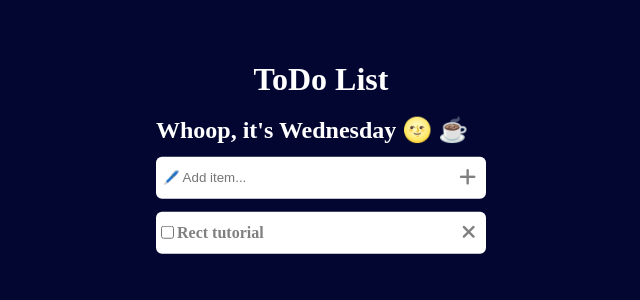
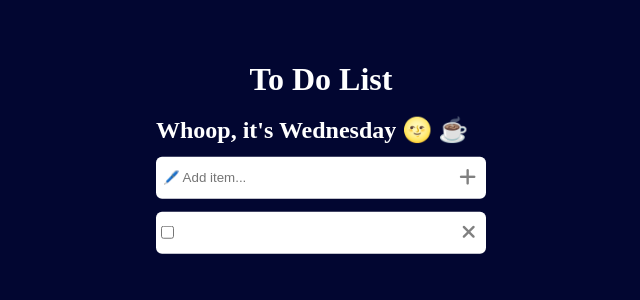
Before and after one commit to Fairooz2150/To-Do, a React (Create React App) app: page / in a window 1280 px wide. Both pictures are taken after a click on the icon 786 px from the left and 177 px from the top of the page. Shown: the top 300 px of the page, without its empty margins (319-959 px from the left). Built offline with nearby package versions, Linux system fonts and the light colour scheme.

Commit message:
Added mapping function for listing To Do lists

```diff
--- a/src/App.js
+++ b/src/App.js
@@ -1,31 +1,45 @@
 import './App.css'
 import { useState } from 'react';
 function App() {
-  const [toDos,setToDos] = useState([])
+  const [toDos, setToDos] = useState([])
+  const [toDo,setToDo] = useState('')
+
   return (
     <div className="app">
+
       <div className="mainHeading">
-      <h1>ToDo List</h1>
+        <h1>To Do List</h1>
       </div>
+
       <div className="subHeading">
-      <br />
+        <br/>
         <h2>Whoop, it's Wednesday 🌝 ☕ </h2>
       </div>
+
       <div className="input">
-      <input type="text" placeholder="🖊️ Add item..." />
-      <i className="fas fa-plus"></i>
+        <input value={toDo} onChange={(e)=>setToDo(e.target.value)} type="text" placeholder="🖊️ Add item..." />
+        <i onClick={()=>setToDos([...toDos,toDo])} className="fas fa-plus"></i>
       </div>
+
       <div className="todos">
-      <div className="todo">
+
+      {  toDos.map((value)=>{
+
+        return ( <div className="todo">
+
             <div className="left">
               <input type="checkbox" name="" id="" />
-          <p>Rect tutorial</p>
+              <p>{value}</p>
             </div>
+
             <div className="right">
               <i className="fas fa-times"></i>
             </div>
+
+        </div> )
+        }) }
       </div>
-    </div>
+
     </div>
   );
 }
```
Lines whose indentation alone changed are shown as unchanged.
